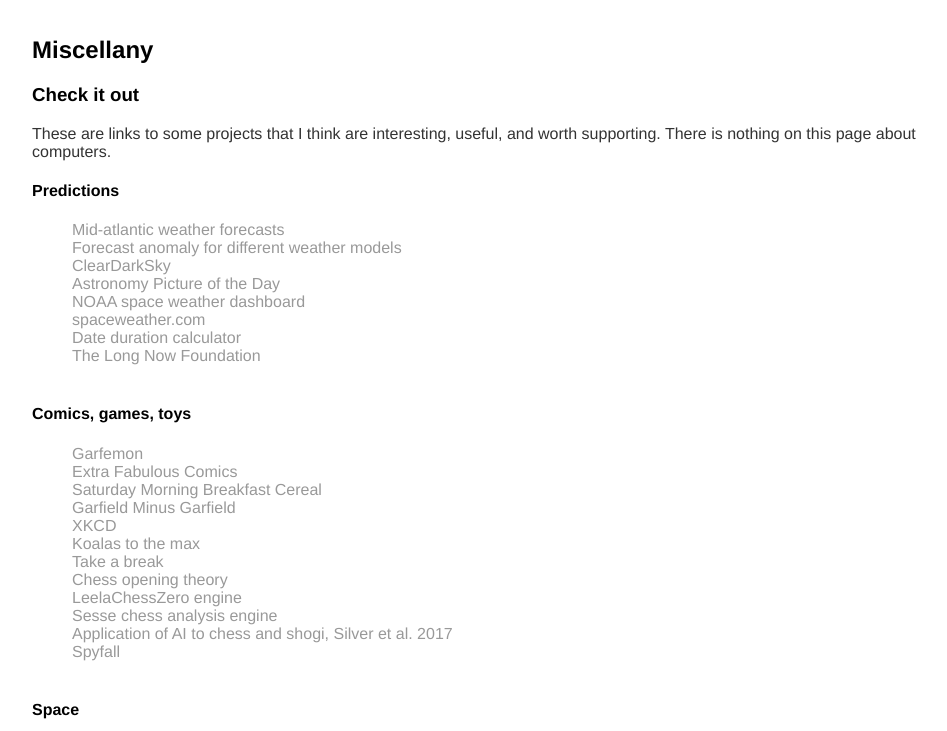
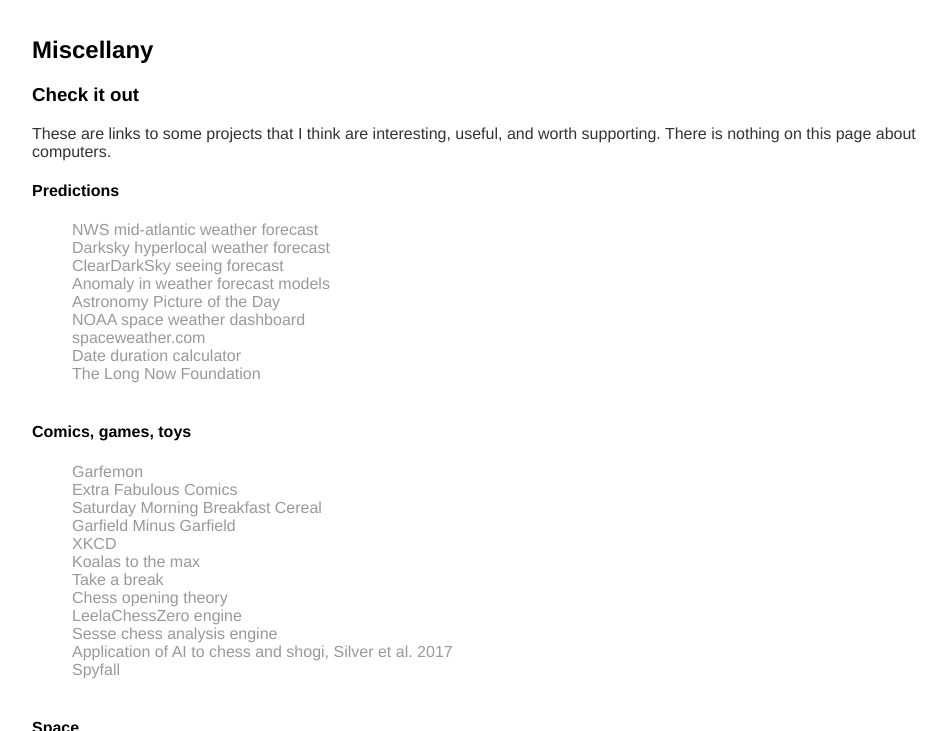
Before and after one commit to amcnicho/amcnicho.github.io, a Jekyll site: the page built from misc/index.html, in a window 1280 px wide and 900 px high, cut to the strip 169-900 px from the top of the window. Shown: the whole strip, without its empty margins (160-1107 px from the left). Built offline with Jekyll 4.4.1, drawn with Linux system fonts in a browser that asks for light colours.

Commit message:
Update index.html

```diff
--- a/misc/index.html
+++ b/misc/index.html
@@ -10,9 +10,10 @@
 
       <h4>Predictions</h4>
       <ul>
-        <li><a href="https://graphical.weather.gov/sectors/midatlantic.php">Mid-atlantic weather forecasts</a></li>
-        <li><a href="https://www.emc.ncep.noaa.gov/gmb/STATS/html/new_acz5.html">Forecast anomaly for different weather models</a></li>
-        <li><a href="http://www.cleardarksky.com/c/CharvilVAkey.html">ClearDarkSky</a></li>
+        <li><a href="https://graphical.weather.gov/sectors/midatlantic.php">NWS mid-atlantic weather forecast</a></li>
+        <li><a href="https://darksky.net/forecast/38.037,-78.5179/us12/en">Darksky hyperlocal weather forecast</a></li>
+        <li><a href="http://www.cleardarksky.com/c/CharvilVAkey.html">ClearDarkSky seeing forecast</a></li>
+        <li><a href="https://www.emc.ncep.noaa.gov/gmb/STATS/html/new_acz5.html">Anomaly in weather forecast models</a></li>
         <li><a href="https://apod.nasa.gov/apod/astropix.html">Astronomy Picture of the Day</a></li>
         <li><a href="https://www.swpc.noaa.gov/communities/space-weather-enthusiasts">NOAA space weather dashboard</a></li>
         <li><a href="http://www.spaceweather.com/">spaceweather.com</a></li>
```
